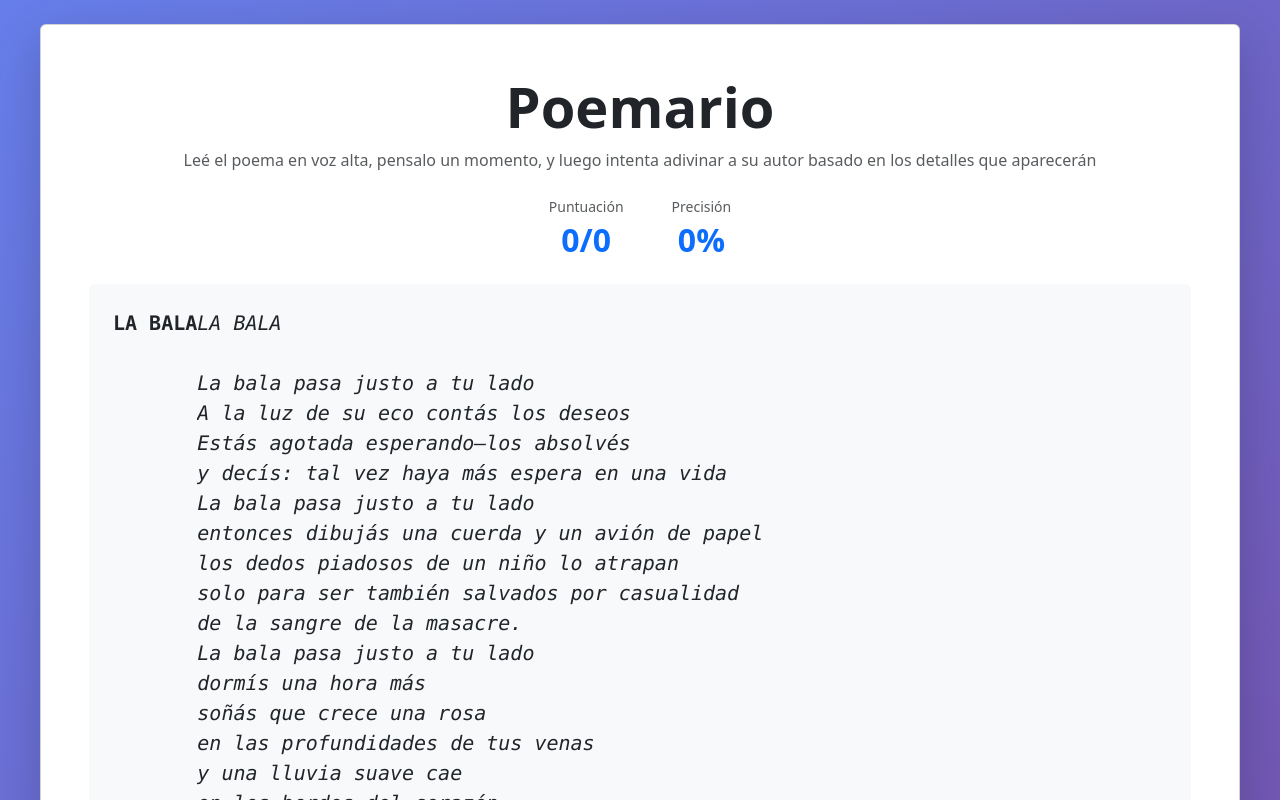
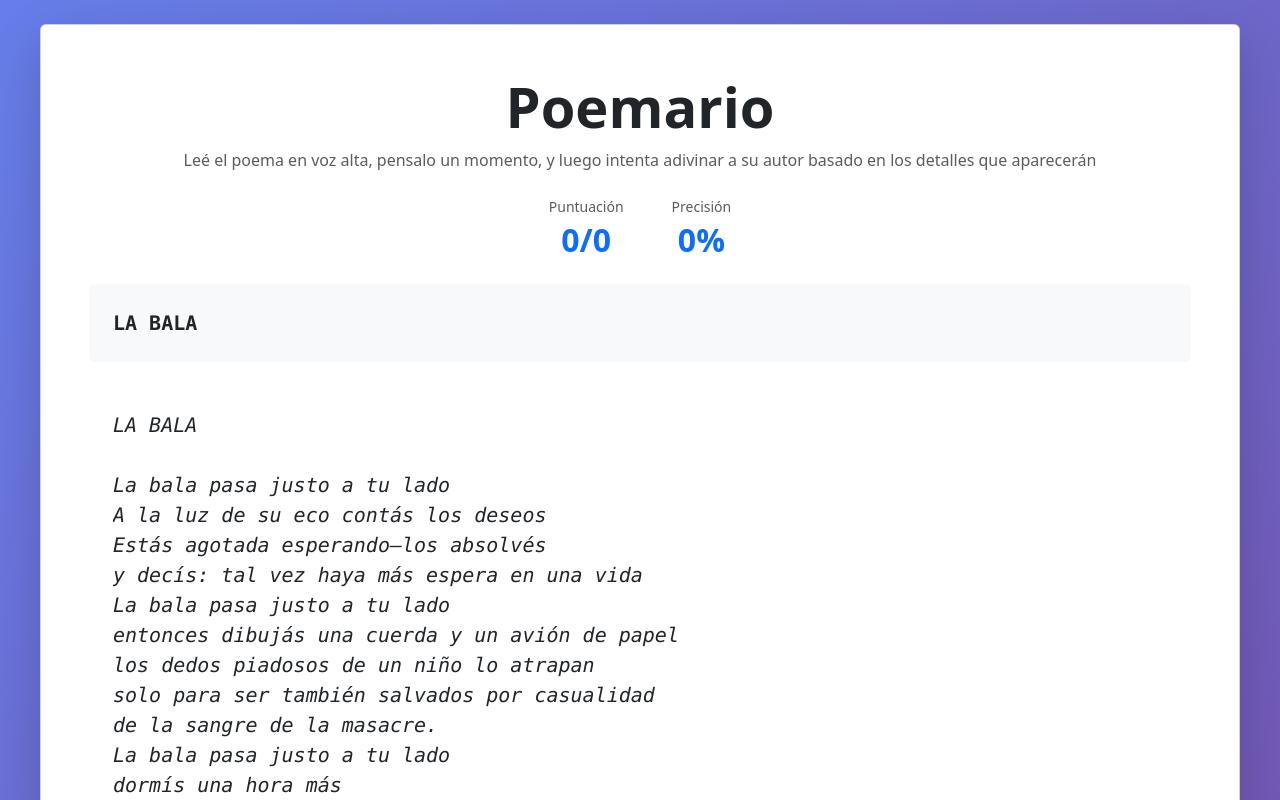
Before and after one commit to piratas-ar/poemasdark, a Next.js app: page / in a window 1280 px wide. Both pictures are taken after a click on the button "Empezar a leer". Shown: the top 800 px of the page. Built offline with nearby package versions, Linux system fonts and the light colour scheme.

Commit message:
Mejore lo de los titulos

```diff
--- a/app/page.tsx
+++ b/app/page.tsx
@@ -90,10 +90,12 @@ export default function AuthorQuiz() {
               </div>
             ) : (
               <div>
-                <div className="bg-light rounded p-4 mb-4 d-flex" style={{ minHeight: '150px' }}>
+                <div className="bg-light rounded p-4 mb-4 d-flex" style={{ minHeight: '40px' }}>
                   <pre className="fs-5 fw-bold text-center mb-0">
                     {currentQuote.titulo}
                   </pre>
+                </div>
+                <div className="bg-white rounded p-4 mb-4 d-flex" style={{ minHeight: '150px' }}>
                   <pre className="fs-5 fst-italic text-left mb-0">
                     {currentQuote.texto}
                   </pre>
```
